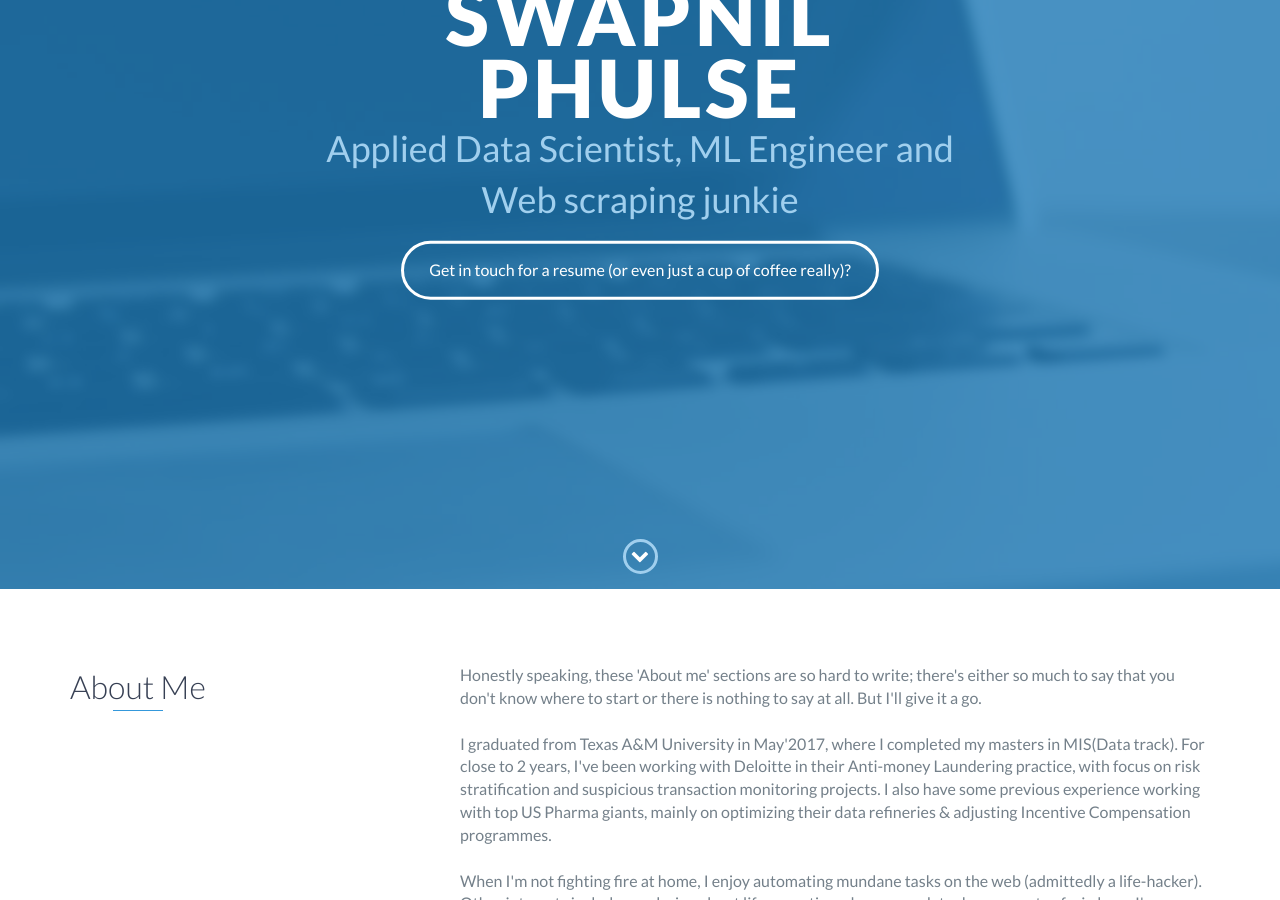
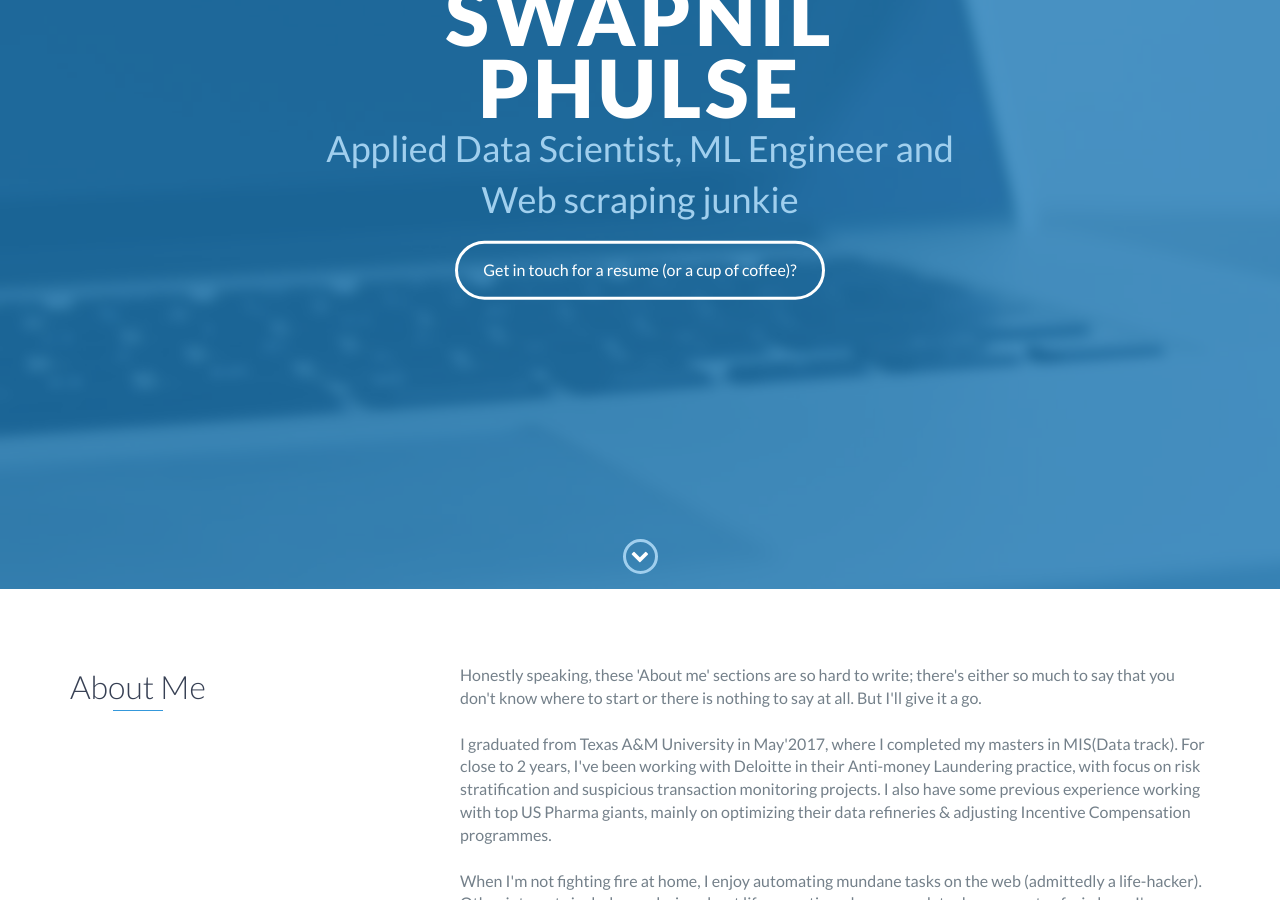
Before and after one commit to spsphulse/My-Portfolio, a Jekyll site: the page index.html, which Jekyll copies as it is, in a window 1280 px wide and 900 px high, scrolled down 311 px. Built offline with Jekyll 4.4.1, drawn with Linux system fonts in a browser that asks for light colours.

Commit message:
Update index.html

```diff
--- a/index.html
+++ b/index.html
@@ -53,7 +53,7 @@
         <div id="lead-content">
             <h1>Swapnil Phulse</h1>
             <h2>Applied Data Scientist, ML Engineer and Web scraping junkie</h2>
-            <a href="#contact" class="btn-rounded-white">Get in touch for a resume (or even just a cup of coffee really)?</a>
+            <a href="#contact" class="btn-rounded-white">Get in touch for a resume (or a cup of coffee)?</a>
         </div>
         <!-- End #lead-content -->
 
```
